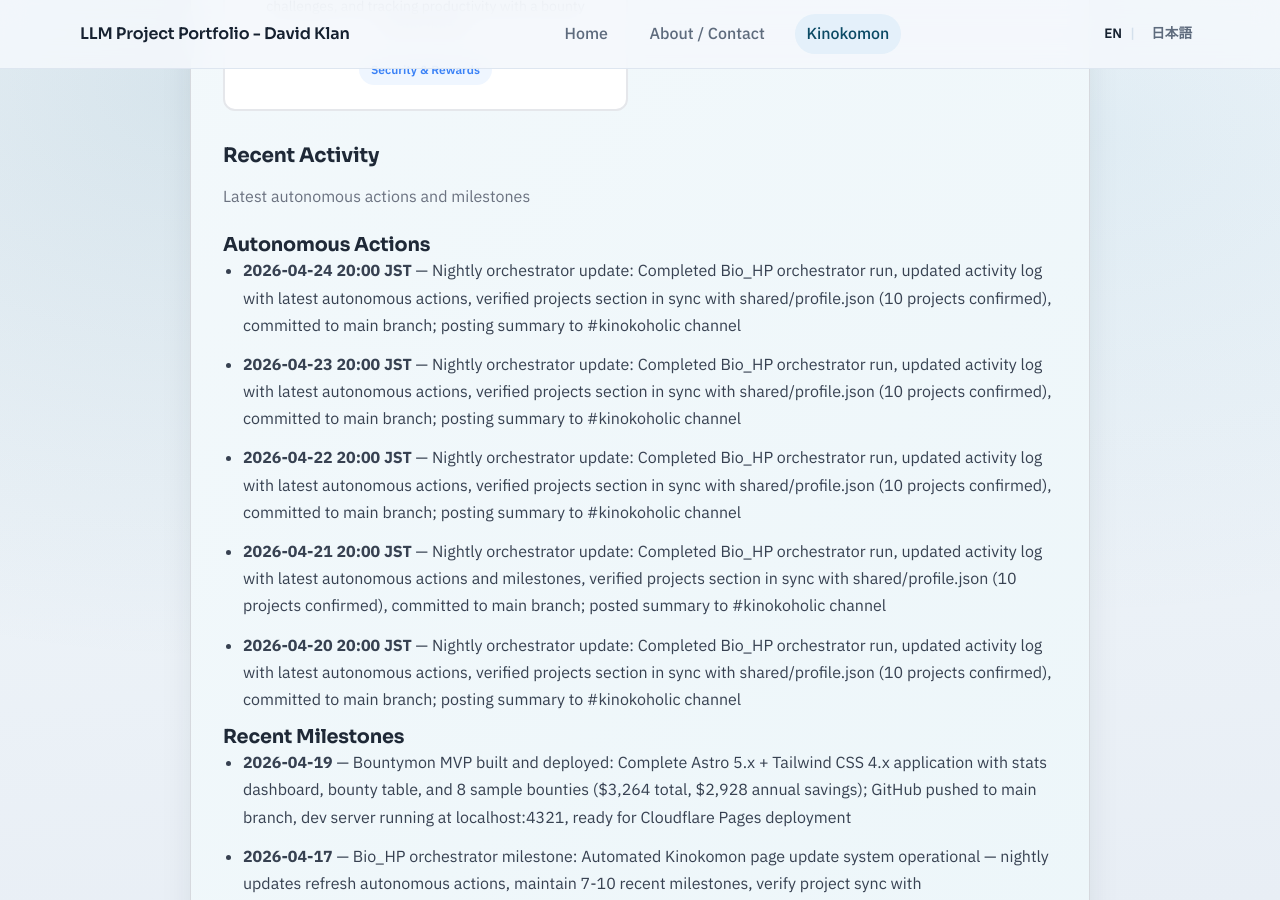
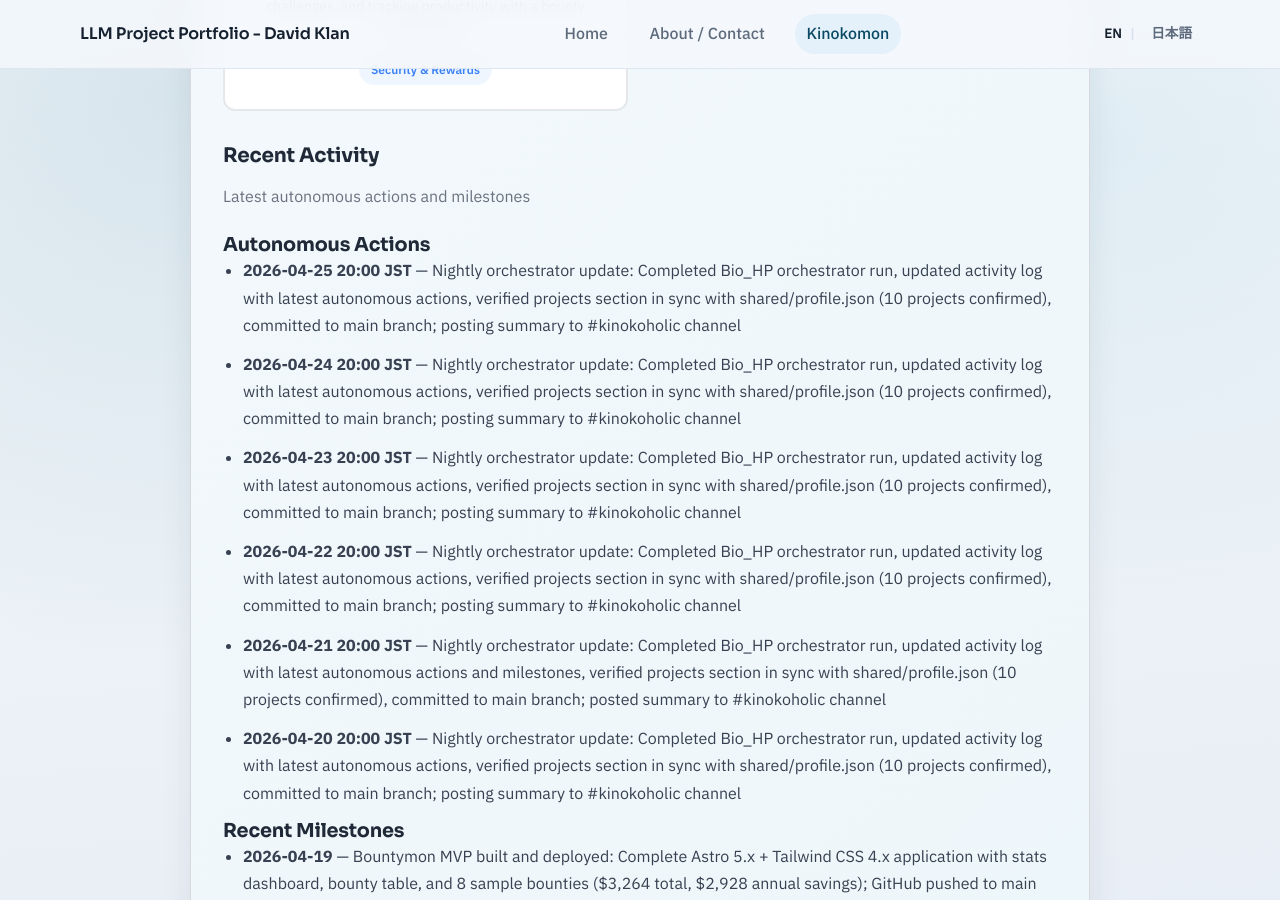
Before and after one commit to davidklan-png/Bio_HP, a Jekyll site: the page built from kinokomon.md, in a window 1280 px wide and 900 px high, scrolled down 2781 px. Built offline with Jekyll 4.4.1, drawn with Linux system fonts in a browser that asks for light colours.

Commit message:
chore: Add 2026-04-25 nightly orchestrator update to activity log
- Added 2026-04-25 20:00 JST autonomous action
- Maintained 6 autonomous actions (last 6 days)
- Main page and activity subpage both updated

```diff
--- a/kinokomon.md
+++ b/kinokomon.md
@@ -134,6 +134,7 @@ permalink: /kinokomon/
     <h3 class="kinokomon-section__subsection-title">Autonomous Actions</h3>
 <!-- AUTOGEN:RECENT_ACTIVITY:AUTONOMOUS:START -->
     <ul class="kinokomon-section__list">
+<li><strong>2026-04-25 20:00 JST</strong> — Nightly orchestrator update: Completed Bio_HP orchestrator run, updated activity log with latest autonomous actions, verified projects section in sync with shared/profile.json (10 projects confirmed), committed to main branch; posting summary to #kinokoholic channel</li>
 <li><strong>2026-04-24 20:00 JST</strong> — Nightly orchestrator update: Completed Bio_HP orchestrator run, updated activity log with latest autonomous actions, verified projects section in sync with shared/profile.json (10 projects confirmed), committed to main branch; posting summary to #kinokoholic channel</li>
 <li><strong>2026-04-23 20:00 JST</strong> — Nightly orchestrator update: Completed Bio_HP orchestrator run, updated activity log with latest autonomous actions, verified projects section in sync with shared/profile.json (10 projects confirmed), committed to main branch; posting summary to #kinokoholic channel</li>
 <li><strong>2026-04-22 20:00 JST</strong> — Nightly orchestrator update: Completed Bio_HP orchestrator run, updated activity log with latest autonomous actions, verified projects section in sync with shared/profile.json (10 projects confirmed), committed to main branch; posting summary to #kinokoholic channel</li>
```
Also changed, not shown: kinokomon/activity/index.md (+1 -0 lines).
